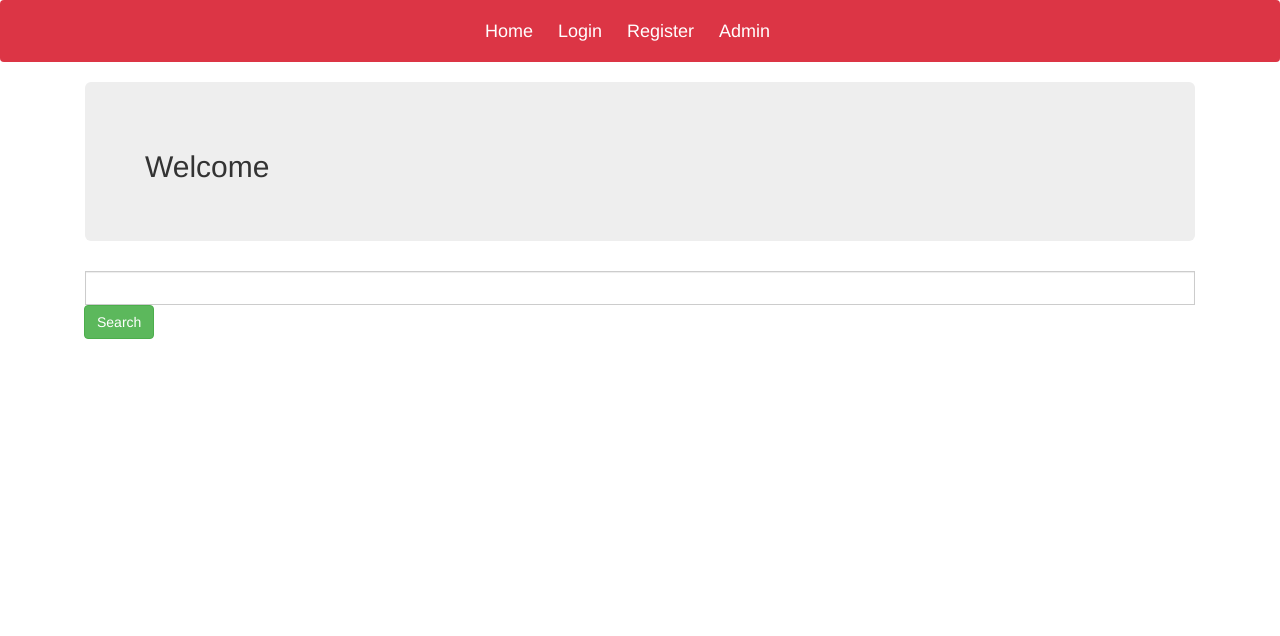
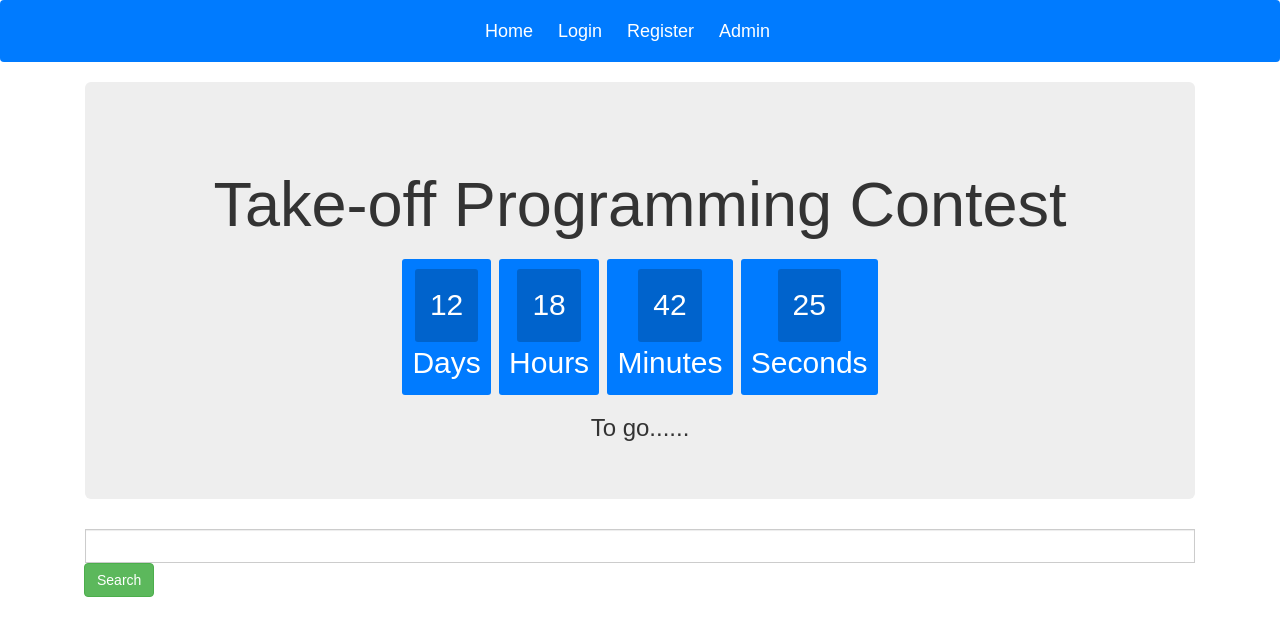
Before and after one commit to smhimran/SmartTOPC, a Django app: page / in a window 1280 px wide. Shown: the top 636 px of the page. Run offline with Django 3.2, Linux system fonts and the light colour scheme; some libraries are stand-ins or nearby versions.

Commit message:
Added Countdown timer, Changed views

```diff
--- a/Registration/forms.py
+++ b/Registration/forms.py
@@ -9,6 +9,9 @@ class UserForm(forms.ModelForm):
     class Meta:
         model = User
         fields = ('username', 'password')
+        help_texts = {
+            'username': None,
+        }
 
 
 
--- a/populate.py
+++ b/populate.py
@@ -39,5 +39,5 @@ def gen(n):
 
 if __name__ == '__main__':
     print('Generating...Please wait....')
-    gen(100)
+    gen(120)
     print('Done :)')
--- a/templates/Registration/base.html
+++ b/templates/Registration/base.html
@@ -14,10 +14,55 @@
 
     <script src="https://ajax.googleapis.com/ajax/libs/jquery/3.4.1/jquery.min.js"></script>
     <script src="https://maxcdn.bootstrapcdn.com/bootstrap/3.4.1/js/bootstrap.min.js"></script>
+    <style type="text/css">
+
+    body{
+    	text-align: center;
+    font-family: sans-serif;
+    font-weight: 100;
+    }
+    h1{
+    /* color: #596; */
+    font-weight: 100;
+    font-size: 40px;
+    margin: 40px 0px 20px;
+    }
+    #clockdiv{
+    	font-family: sans-serif;
+    	color: #fff;
+    	display: inline-block;
+    	font-weight: 100;
+    	text-align: center;
+    	font-size: 30px;
+    }
+    #clockdiv > div{
+    	padding: 10px;
+    	border-radius: 3px;
+    	background: #007bff;
+    	display: inline-block;
+    }
+    #clockdiv div > span{
+    	padding: 15px;
+    	border-radius: 3px;
+    	background: #0063cc;
+    	display: inline-block;
+    }
+    smalltext{
+    	padding-top: 5px;
+    	font-size: 16px;
+    }
+    th {
+      background-color: #007bff;
+      color: white;
+    }
+    </style>
+    {% block css %}
+
+    {% endblock %}
   </head>
   <body>
 
-    <nav class="navbar navbar-expand-sm  bg-danger sticky-top navbar-dark">
+    <nav class="navbar navbar-expand-sm  bg-primary sticky-top navbar-dark">
       <div class="container">
         <ul class='nav navbar-nav'>
           <li><a class="navbar-brand" href="{% url 'home' %}">Home</a></li>
--- a/templates/Registration/home.html
+++ b/templates/Registration/home.html
@@ -1,12 +1,37 @@
 {% extends "Registration/base.html" %}
 {% load static %}
+
   {% block body_block %}
 
+  <div class="container">
+    <div class="jumbotron">
+      <h1 align=center>Take-off Programming Contest</h1>
+      <div id="clockdiv">
+          <div>
+            <span class="days" id="day"></span>
+            <div class="smalltext">Days</div>
+          </div>
+          <div>
+            <span class="hours" id="hour"></span>
+            <div class="smalltext">Hours</div>
+          </div>
+          <div>
+            <span class="minutes" id="minute"></span>
+            <div class="smalltext">Minutes</div>
+          </div>
+          <div>
+            <span class="seconds" id="second"></span>
+            <div class="smalltext">Seconds</div>
+          </div>
+      </div>
+      <p id="demo"></p>
+      <h3>To go......</h3>
+    </div>
+
+  </div>
     <div id="main">
-       <div class="container" >
-        <div class="jumbotron"  height=480px width=640px>
-          <h2>Welcome</h2>
-        </div>
+
+
       <!-- <div id="myCarousel" class="carousel slide" data-ride="carousel">
         <ol class="carousel-indicators">
           <li data-target="#myCarousel" data-slide-to="0" class="active"></li>
@@ -47,7 +72,7 @@
           <span class="sr-only">Next</span>
         </a>
       </div> -->
-
+    <div class="container" >
       <div class='input-group mb-3' align='center'>
         <form class="search" method="post">
           {% csrf_token %}
@@ -177,4 +202,38 @@
 
     </div>
   </div>
+
+<script type="text/javascript">
+      var deadline = new Date("may 3, 2020 15:37:25").getTime();
+
+      var x = setInterval(function() {
+
+      var now = new Date().getTime();
+      var t = deadline - now;
+      var days = Math.floor(t / (1000 * 60 * 60 * 24));
+      var hours = Math.floor((t%(1000 * 60 * 60 * 24))/(1000 * 60 * 60));
+      var minutes = Math.floor((t % (1000 * 60 * 60)) / (1000 * 60));
+      var seconds = Math.floor((t % (1000 * 60)) / 1000);
+      if (days < 10)
+        days = '0'+days;
+      if (hours < 10)
+        hours = '0'+hours;
+      if (minutes < 10)
+        minutes = '0'+minutes;
+      if (seconds < 10)
+        seconds = '0'+seconds;
+      document.getElementById("day").innerHTML =days ;
+      document.getElementById("hour").innerHTML =hours;
+      document.getElementById("minute").innerHTML = minutes;
+      document.getElementById("second").innerHTML =seconds;
+      if (t < 0) {
+          clearInterval(x);
+          document.getElementById("demo").innerHTML = "TIME UP";
+          document.getElementById("day").innerHTML ='0';
+          document.getElementById("hour").innerHTML ='0';
+          document.getElementById("minute").innerHTML ='0' ;
+          document.getElementById("second").innerHTML = '0'; }
+      }, 1000);
+    </script>
+
   {% endblock %}
--- a/templates/Registration/list.html
+++ b/templates/Registration/list.html
@@ -11,8 +11,8 @@
     <div class="container">
       <div class="table-responsive">
       {% if table %}
-        <table class = "table table-dark table-striped table-hover">
-          <thead class= "thead-dark">
+        <table class = "table table-striped table-hover">
+          <thead class= "thead-primary">
             <th scope="col">Student ID</th>
             <th scope="col"> Student Name</th>
             <th scope="col">Department</th>
@@ -41,7 +41,7 @@
 
         </table>
         {% else %}
-          <p>Nothing Found :( </p>
+          <h2>No Students Yet </h2>
         {% endif %}
     </div>
 
--- a/templates/Registration/login.html
+++ b/templates/Registration/login.html
@@ -12,7 +12,7 @@
       <label for="password">Password:</label>
       <input type="password" name="password">
       <br>
-      <input type="submit" name="" value="Login">
+      <input type="submit" class="btn btn-primary" value="Login">
     </form>
     {% for message in messages %}
             <div class="alert alert-danger">
--- a/templates/Registration/reg_std.html
+++ b/templates/Registration/reg_std.html
@@ -12,7 +12,7 @@
      <div class="table-responsive">
      {% if table %}
        <table class = "table table-striped table-hover">
-         <thead class= "thead-dark">
+         <thead class= "thead-primary">
            <th scope="col">Token</th>
            <th scope="col">Student ID</th>
            <th scope="col"> Student Name</th>
@@ -40,7 +40,7 @@
 
        </table>
        {% else %}
-         <p>Nothing Found :( </p>
+         <h2>No Registered Contestant Yet</h2>
        {% endif %}
    </div>
 
--- a/templates/Registration/register.html
+++ b/templates/Registration/register.html
@@ -12,7 +12,7 @@
         <form enctype="multipart/form-data" method="post">
           {% csrf_token %}
           {{ user_form.as_p }}
-          <input type="submit" name="" value="Register">
+          <input type="submit" class="btn btn-primary" value="Register">
         </form>
       {% endif %}
 
```
Also changed, not shown: templates/Registration/form_page.html (+9 -1 lines), Registration/migrations/0013_auto_20200420_1548.py, db.sqlite3, static/images/top.png (added), static/images/topc.jpg (added), static/images/topc2.jpg (added).
